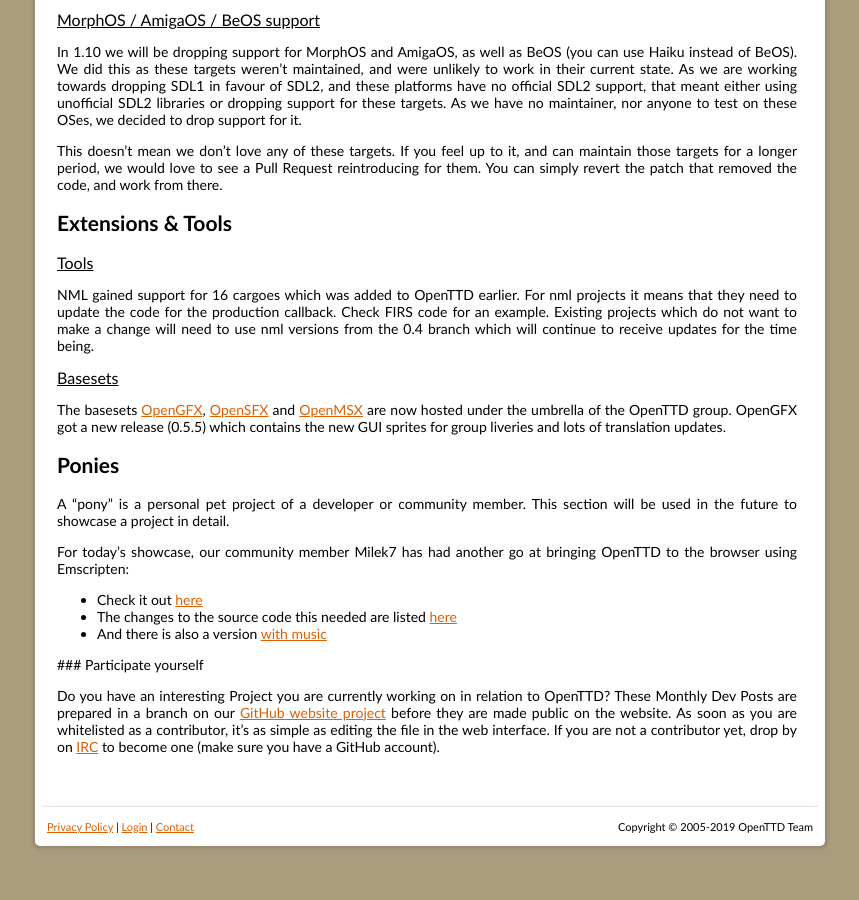
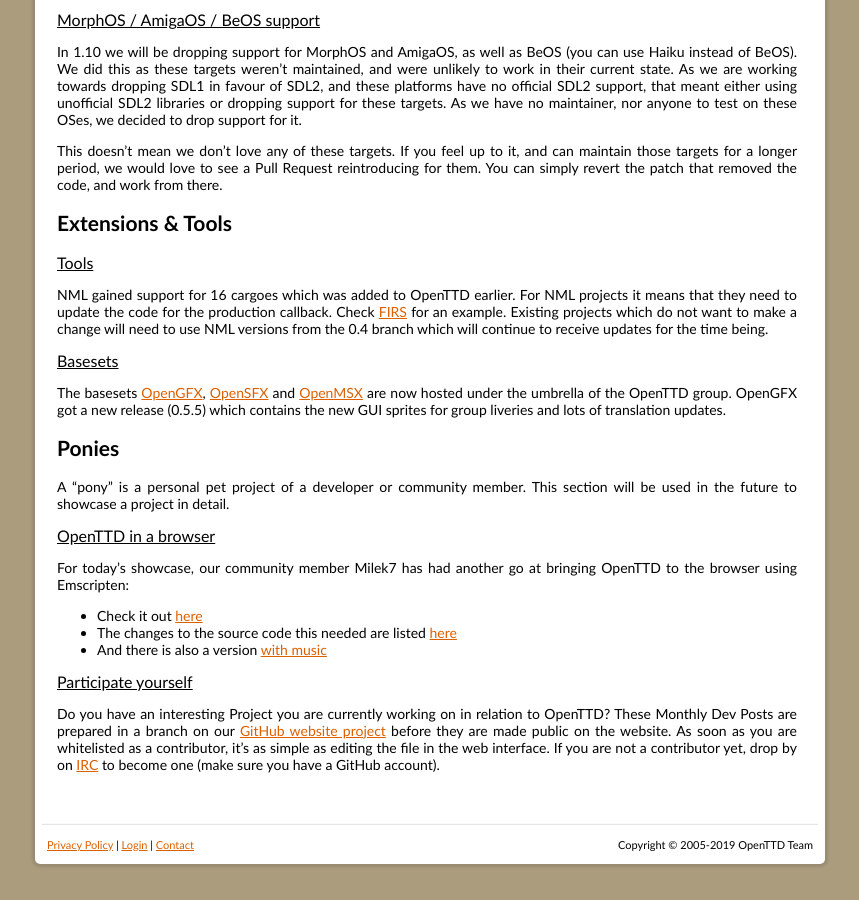
Before and after one commit to OpenTTD/website, a Jekyll site: the page built from _posts/2019-04-01-monthly-dev-post.md, in a window 1280 px wide and 900 px high, scrolled down 1974 px. Shown: the whole window, without its empty margins (210-1069 px from the left). Built offline with Jekyll 4.4.1, drawn with Linux system fonts in a browser that asks for light colours.

Commit message:
Update 2019-04-01-monthly-dev-post.md

```diff
--- a/_posts/2019-04-01-monthly-dev-post.md
+++ b/_posts/2019-04-01-monthly-dev-post.md
@@ -111,9 +111,9 @@
 ### Tools
 
 NML gained support for 16 cargoes which was added to OpenTTD earlier.
-For nml projects it means that they need to update the code for the production callback.
-Check FIRS code for an example.
-Existing projects which do not want to make a change will need to use nml versions from the 0.4 branch which will continue to receive updates for the time being.
+For NML projects it means that they need to update the code for the production callback.
+Check [FIRS](https://dev.openttdcoop.org/projects/firs/repository) for an example.
+Existing projects which do not want to make a change will need to use NML versions from the 0.4 branch which will continue to receive updates for the time being.
 
 ### Basesets
 
@@ -124,12 +124,14 @@
 
 A "pony" is a personal pet project of a developer or community member. This section will be used in the future to showcase a project in detail.
 
+### OpenTTD in a browser
+
 For today's showcase, our community member Milek7 has had another go at bringing OpenTTD to the browser using Emscripten:
  - Check it out [here](https://milek7.pl/openttd-wasm/)
  - The changes to the source code this needed are listed [here](https://gist.github.com/Milek7/391554b342d301a3ddb18a9d0a6435a1)
  - And there is also a version [with music](https://milek7.pl/openttd-wasm-music/)
 
- ### Participate yourself
+### Participate yourself
 
 Do you have an interesting Project you are currently working on in relation to OpenTTD?
 These Monthly Dev Posts are prepared in a branch on our [GitHub website project](https://github.com/OpenTTD/website/tree/monthly-dev-post/_posts/2019-05-01-monthly-dev-post.md) before they are made public on the website.
```
